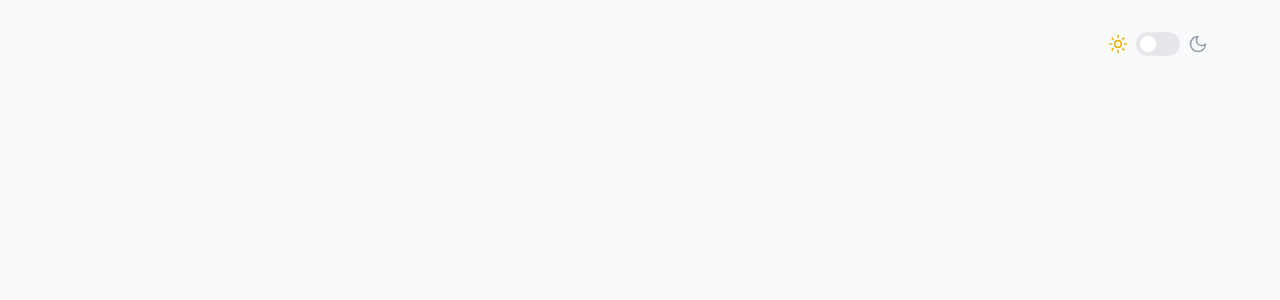
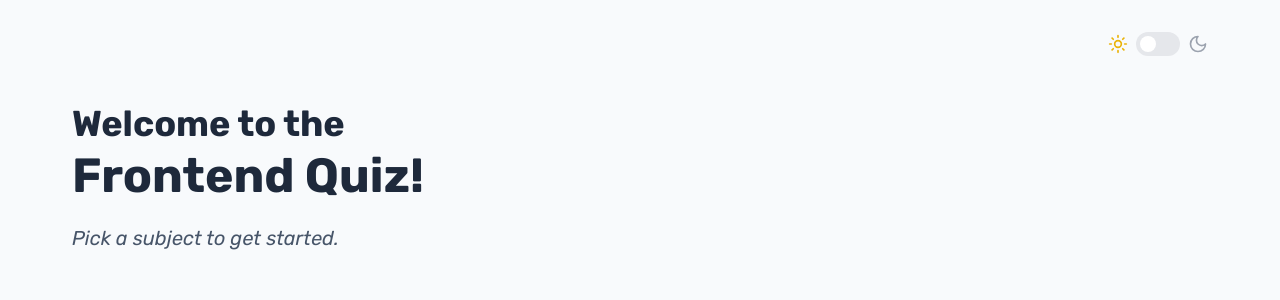
Before and after one commit to andubandu/g2-quiz-app, a React (Vite) app: page / in a window 1280 px wide. Shown: the top 300 px of the page. Built offline with nearby package versions, Linux system fonts and the light colour scheme.

Commit message:
Update App.jsx

```diff
--- a/src/App.jsx
+++ b/src/App.jsx
@@ -20,6 +20,19 @@ function App() {
     <div className={`min-h-screen ${darkMode ? 'bg-slate-800' : 'bg-slate-50'} transition-colors duration-300`}>
       <div className="container mx-auto px-4 py-8">
         <Header darkMode={darkMode} toggleDarkMode={toggleDarkMode} />
+        <div className="flex flex-col md:flex-row md:items-center md:justify-between gap-12">
+          <div className="md:w-1/2">
+            <h1 className={`text-4xl font-bold mb-2 ${darkMode ? 'text-white' : 'text-slate-800'} transition-colors duration-300`}>
+              Welcome to the
+            </h1>
+            <h1 className={`text-5xl font-bold mb-6 ${darkMode ? 'text-white' : 'text-slate-800'} transition-colors duration-300`}>
+              Frontend Quiz!
+            </h1>
+            <p className={`text-xl italic ${darkMode ? 'text-gray-300' : 'text-slate-600'} transition-colors duration-300`}>
+              Pick a subject to get started.
+            </p>
+          </div>
+        </div>
 
 </div>
     </div>
```
